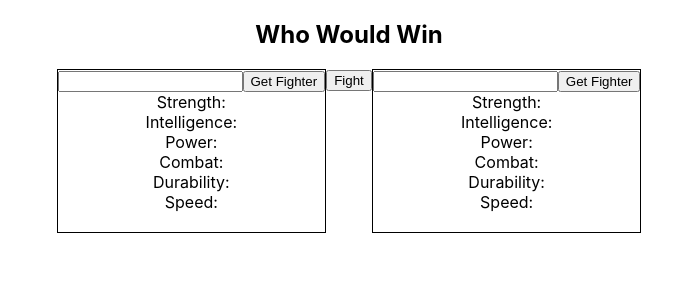
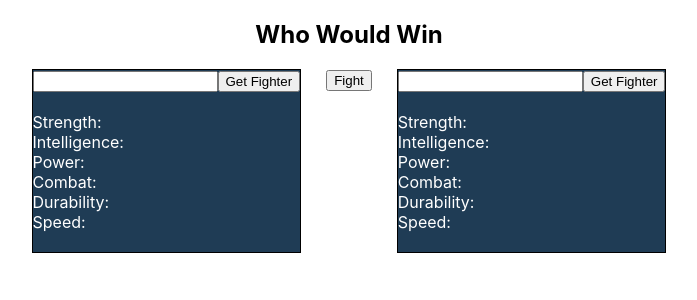
Before and after one commit to jaygriggsau/Project-WhoWouldWin, a React (Create React App) app: page / in a window 1280 px wide. Shown: the top 300 px of the page, without its empty margins (291-988 px from the left). Built offline with nearby package versions, Linux system fonts and the light colour scheme.

Commit message:
Project - CSS Tweaks

```diff
--- a/src/App.css
+++ b/src/App.css
@@ -8,8 +8,10 @@ p {
 }
 
 .fighterBox {
+  background-color: rgb(31, 60, 85);
+  color: white;
   border: 1px solid black;
-
+  text-align: left;
 }
 
   .BattlePage {
@@ -17,3 +19,10 @@ p {
     grid-template-columns: repeat(auto-fill, minmax(350px, 1fr));
     justify-content: center;
   }
+
+  .letsFightButton{
+    display: block;
+    margin-left: 25px;
+    margin-right: 25px;
+    align-items: center;
+  }
--- a/src/GetFighters.js
+++ b/src/GetFighters.js
@@ -81,7 +81,7 @@ function GetFighters() {
         <input type="text" onChange={searchInput}/>
         <button onClick={fetchFighter}>Get Fighter</button>
         {/* only show if defined */}
-        <p>{fighter.name}</p>
+        <h2>{fighter.name}</h2>
         <p>Strength: {fighter.powerstats.strength}</p>
         <p>Intelligence: {fighter.powerstats.intelligence}</p>
         <p>Power: {fighter.powerstats.power}</p>
@@ -91,7 +91,7 @@ function GetFighters() {
 
         <img src={fighter.images.md} alt="" />
       </section>
-      <section>
+      <section className='letsFightButton'>
         <button onClick={letsFight}>Fight</button>
         <p>{winner}</p>
       </section>
@@ -99,7 +99,7 @@ function GetFighters() {
         <input type="text" onChange={searchInput}/>
         <button onClick={fetchFighterTwo}>Get Fighter</button>
         {/* only show if defined */}
-        <p>{fighterTwo.name}</p>
+        <h2>{fighterTwo.name}</h2>
         <p>Strength: {fighterTwo.powerstats.strength}</p>
         <p>Intelligence: {fighterTwo.powerstats.intelligence}</p>
         <p>Power: {fighterTwo.powerstats.power}</p>
```
